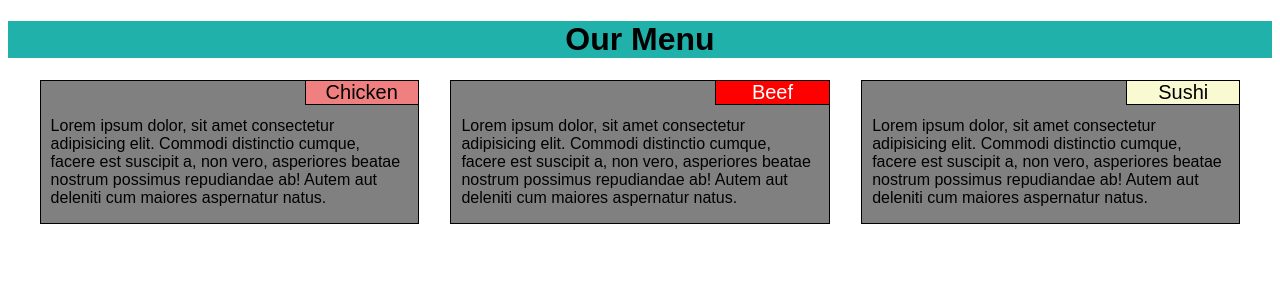
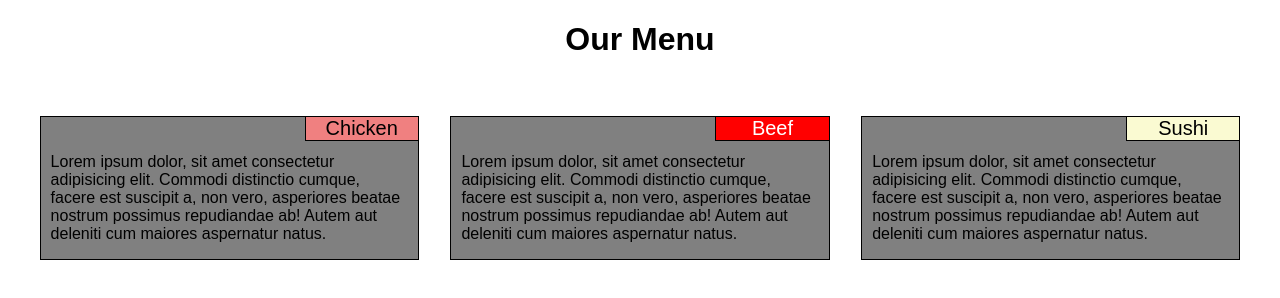
Before and after one commit to TPSKaizen/Coursera1, a plain HTML site: page mod2_sol/index.html in a window 1280 px wide. Drawn offline with Linux system fonts and the light colour scheme.

```diff
--- a/mod2_sol/css/mod2_sol.css
+++ b/mod2_sol/css/mod2_sol.css
@@ -5,7 +5,6 @@
 
 h1{
   text-align: center;
-  background-color: lightseagreen;
 }
 
 p{
```
Also changed, not shown: mod2_sol/index.html (+1 -1 lines).
